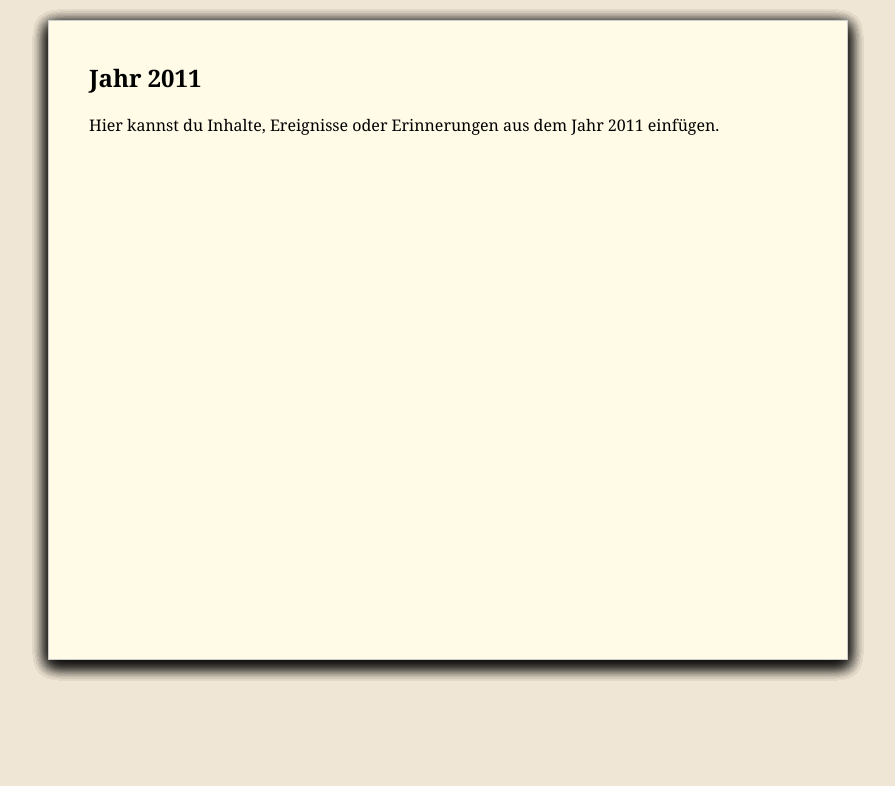
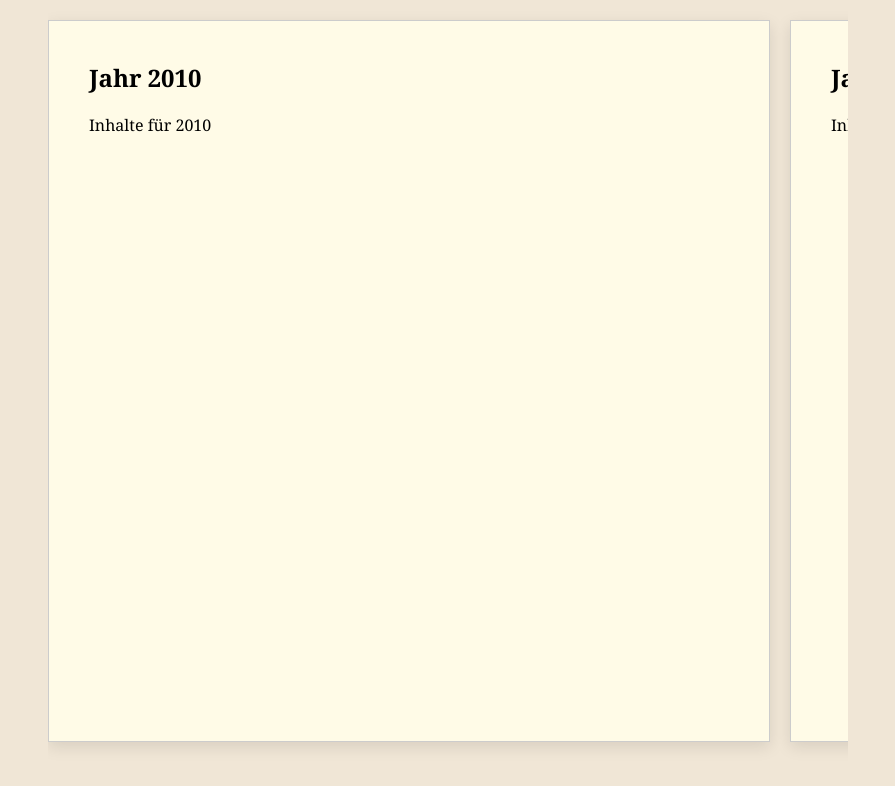
Before and after one commit to Flo-o/Familybook, a plain HTML site: page index.html in a window 1280 px wide. Shown: the whole page, without its empty margins (192-1087 px from the left). Drawn offline with Linux system fonts and the light colour scheme.

Commit message:
Update index.html

```diff
--- a/index.html
+++ b/index.html
@@ -12,130 +12,70 @@
     }
 
     .book {
-      position: relative;
       width: 90%;
       max-width: 800px;
       margin: 0 auto;
-      padding-top: 20px;
-      perspective: 2000px;
+      padding: 20px 0;
     }
 
     .page {
-      position: absolute;
-      width: 100%;
-      height: 80vh;
       background: #fffbe7;
-      box-shadow: 0 5px 15px rgba(0,0,0,0.2);
       border: 1px solid #ccc;
-      transform-origin: left;
-      transition: transform 1s ease;
       padding: 40px;
-      box-sizing: border-box;
-      backface-visibility: hidden;
-      overflow-y: auto;
+      margin-bottom: 20px;
+      box-shadow: 0 5px 15px rgba(0,0,0,0.1);
     }
 
     .page h2 {
       margin-top: 0;
     }
 
-    .page.flipped {
-      transform: rotateY(-180deg);
-      z-index: 0;
-    }
-
-    .nav-buttons {
-      text-align: center;
-      margin: 20px;
-    }
-
-    .nav-buttons button {
-      padding: 10px 20px;
-      margin: 0 10px;
-      font-size: 16px;
-      cursor: pointer;
-    }
-
-    /* Mobile Ansicht */
-    @media (max-width: 768px) {
+    /* Optional: Desktop-Blättereffekt */
+    @media (min-width: 1024px) {
       .book {
-        perspective: none;
+        display: flex;
+        flex-wrap: nowrap;
+        overflow-x: auto;
+        gap: 20px;
+        scroll-snap-type: x mandatory;
       }
 
       .page {
-        position: static;
-        transform: none !important;
-        height: auto;
-        margin-bottom: 20px;
-        box-shadow: none;
-        border: 1px solid #ccc;
+        min-width: 80%;
+        height: 80vh;
+        scroll-snap-align: start;
+        flex-shrink: 0;
       }
 
-      .nav-buttons {
-        display: none;
+      body {
+        overflow-x: hidden;
       }
     }
   </style>
 </head>
 <body>
-  <div class="book" id="book">
-    <!-- Seiten werden per JavaScript eingefügt -->
+  <div class="book">
+    <!-- Seiten 2010–2025 -->
+    <!-- Du kannst hier natürlich Inhalte pro Jahr ergänzen -->
+    <!-- Automatisch per JavaScript erzeugen wäre möglich, aber hier ist es bewusst statisch & einfach -->
+
+    <!-- Beispielseite -->
+    <div class="page"><h2>Jahr 2010</h2><p>Inhalte für 2010</p></div>
+    <div class="page"><h2>Jahr 2011</h2><p>Inhalte für 2011</p></div>
+    <div class="page"><h2>Jahr 2012</h2><p>Inhalte für 2012</p></div>
+    <div class="page"><h2>Jahr 2013</h2><p>Inhalte für 2013</p></div>
+    <div class="page"><h2>Jahr 2014</h2><p>Inhalte für 2014</p></div>
+    <div class="page"><h2>Jahr 2015</h2><p>Inhalte für 2015</p></div>
+    <div class="page"><h2>Jahr 2016</h2><p>Inhalte für 2016</p></div>
+    <div class="page"><h2>Jahr 2017</h2><p>Inhalte für 2017</p></div>
+    <div class="page"><h2>Jahr 2018</h2><p>Inhalte für 2018</p></div>
+    <div class="page"><h2>Jahr 2019</h2><p>Inhalte für 2019</p></div>
+    <div class="page"><h2>Jahr 2020</h2><p>Inhalte für 2020</p></div>
+    <div class="page"><h2>Jahr 2021</h2><p>Inhalte für 2021</p></div>
+    <div class="page"><h2>Jahr 2022</h2><p>Inhalte für 2022</p></div>
+    <div class="page"><h2>Jahr 2023</h2><p>Inhalte für 2023</p></div>
+    <div class="page"><h2>Jahr 2024</h2><p>Inhalte für 2024</p></div>
+    <div class="page"><h2>Jahr 2025</h2><p>Inhalte für 2025</p></div>
   </div>
-
-  <div class="nav-buttons">
-    <button onclick="prevPage()">Zurück</button>
-    <button onclick="nextPage()">Weiter</button>
-  </div>
-
-  <script>
-    const book = document.getElementById('book');
-    let currentPage = 0;
-    const startYear = 2010;
-    const endYear = 2025;
-
-    // Seiten dynamisch erzeugen
-    for (let year = startYear; year <= endYear; year++) {
-      const page = document.createElement('div');
-      page.className = 'page';
-      page.innerHTML = `
-        <h2>Jahr ${year}</h2>
-        <p>Hier kannst du Inhalte, Ereignisse oder Erinnerungen aus dem Jahr ${year} einfügen.</p>
-      `;
-      page.style.zIndex = (endYear - year + 1).toString();
-      book.appendChild(page);
-    }
-
-    const pages = document.querySelectorAll('.page');
-
-    function updatePages() {
-      // Blättereffekt nur bei großen Bildschirmen
-      if (window.innerWidth > 768) {
-        pages.forEach((page, index) => {
-          if (index <= currentPage) {
-            page.classList.add('flipped');
-          } else {
-            page.classList.remove('flipped');
-          }
-        });
-      }
-    }
-
-    function nextPage() {
-      if (currentPage < pages.length - 1) {
-        currentPage++;
-        updatePages();
-      }
-    }
-
-    function prevPage() {
-      if (currentPage > 0) {
-        currentPage--;
-        updatePages();
-      }
-    }
-
-    // Initiale Anzeige
-    updatePages();
-  </script>
 </body>
 </html>
```
